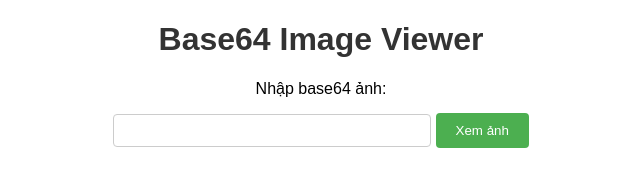
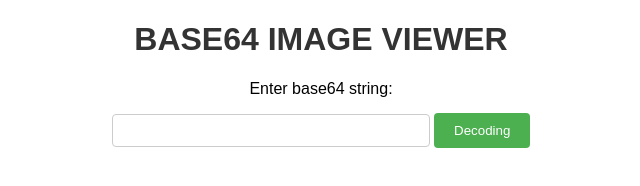
Before and after one commit to phnam181102/base64-image-viewer, a plain HTML site: page index.html in a window 1280 px wide. Shown: the whole page, without its empty margins (319-959 px from the left). Drawn offline with Linux system fonts and the light colour scheme; no server answers.

Commit message:
Update index.html

```diff
--- a/index.html
+++ b/index.html
@@ -6,12 +6,12 @@
     </head>
 
     <body>
-        <h1>Base64 Image Viewer</h1>
+        <h1>BASE64 IMAGE VIEWER</h1>
 
-        <label>Nhập base64 ảnh:</label>
+        <label>Enter base64 string:</label>
         <input type="text" id="base64-input" />
 
-        <button id="submit-btn">Xem ảnh</button>
+        <button id="submit-btn">Decoding</button>
 
         <div id="image-container"></div>
 
```
